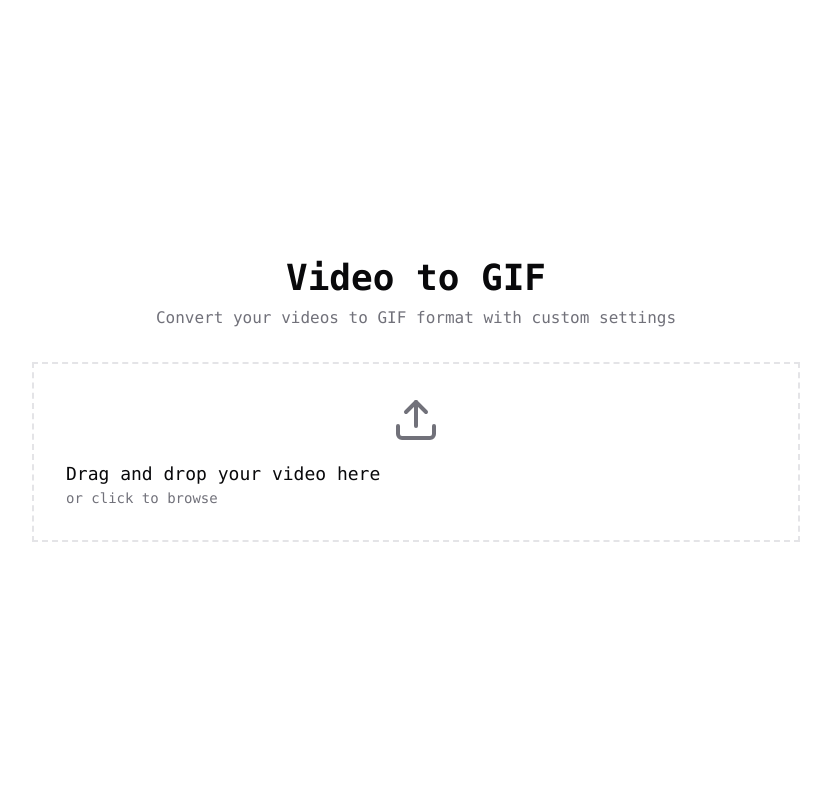
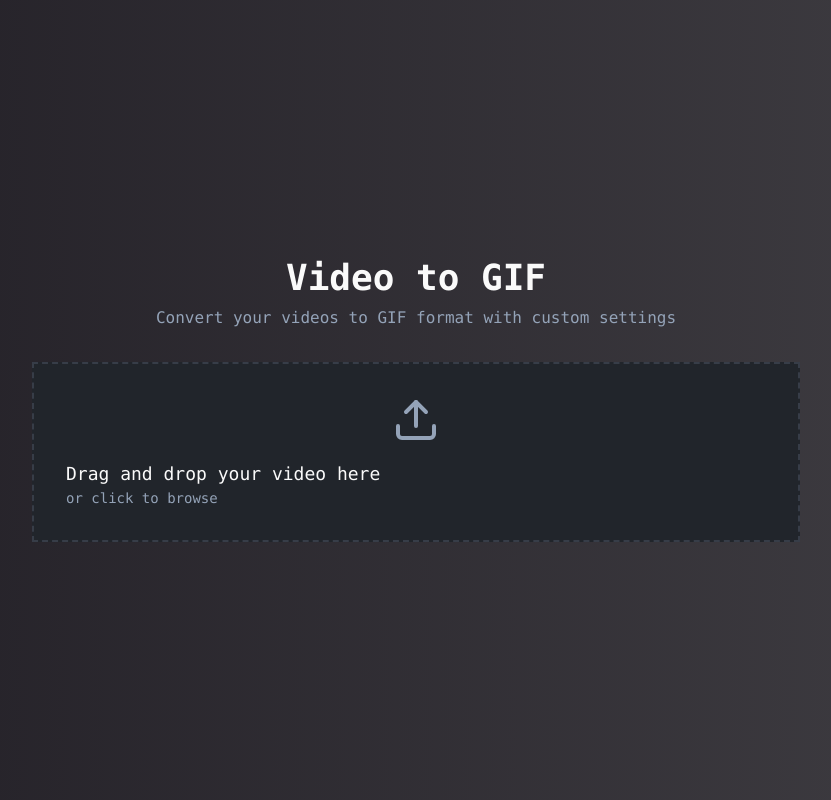
Before and after one commit to jhomra21/vid-to-gif-converter, a React (Vite) app: page / in a window 1280 px wide. Shown: the whole page, without its empty margins (224-1055 px from the left). Built offline with nearby package versions, Linux system fonts and the light colour scheme.

Commit message:
Update UI for industrial design
Modified the user interface to adopt a more industrial aesthetic by removing rounded elements and implementing gradient colors where applicable.
[skip gpt_engineer]

```diff
--- a/src/components/FileUpload.tsx
+++ b/src/components/FileUpload.tsx
@@ -38,7 +38,7 @@ const FileUpload = ({ onFileSelect }: FileUploadProps) => {
 
   return (
     <div
-      className="border-2 border-dashed border-border bg-background hover:bg-secondary/50 transition-colors cursor-pointer"
+      className="border-2 border-dashed border-border bg-card hover:bg-secondary/50 transition-colors cursor-pointer"
       onClick={() => fileInputRef.current?.click()}
       onDragOver={(e) => e.preventDefault()}
       onDrop={handleDrop}
--- a/src/components/VideoConverter.tsx
+++ b/src/components/VideoConverter.tsx
@@ -63,7 +63,7 @@ const VideoConverter = () => {
   };
 
   return (
-    <div className="min-h-screen p-6 flex flex-col items-center justify-center gap-8">
+    <div className="min-h-screen p-6 flex flex-col items-center justify-center gap-8 bg-industrial-gradient">
       <div className="w-full max-w-3xl space-y-8">
         <div className="text-center space-y-2">
           <h1 className="text-4xl font-bold">Video to GIF</h1>
@@ -82,7 +82,7 @@ const VideoConverter = () => {
             <Button
               onClick={handleConvert}
               disabled={isConverting}
-              className="w-full"
+              className="w-full bg-industrial-accent hover:bg-industrial-accent/90"
             >
               {isConverting ? (
                 <span className="flex items-center gap-2">
--- a/src/index.css
+++ b/src/index.css
@@ -4,32 +4,32 @@
 
 @layer base {
   :root {
-    --background: 0 0% 100%;
-    --foreground: 240 10% 3.9%;
+    --background: 220 13% 13%;
+    --foreground: 0 0% 98%;
 
-    --card: 0 0% 98%;
-    --card-foreground: 240 10% 3.9%;
+    --card: 220 13% 15%;
+    --card-foreground: 0 0% 98%;
 
-    --popover: 0 0% 98%;
-    --popover-foreground: 240 10% 3.9%;
+    --popover: 220 13% 15%;
+    --popover-foreground: 0 0% 98%;
 
     --primary: 252 80% 74%;
     --primary-foreground: 0 0% 100%;
 
-    --secondary: 240 4.8% 95.9%;
-    --secondary-foreground: 240 5.9% 10%;
+    --secondary: 220 13% 18%;
+    --secondary-foreground: 0 0% 98%;
 
-    --muted: 240 4.8% 95.9%;
-    --muted-foreground: 240 3.8% 46.1%;
+    --muted: 220 13% 20%;
+    --muted-foreground: 215 20.2% 65.1%;
 
-    --accent: 240 4.8% 95.9%;
-    --accent-foreground: 240 5.9% 10%;
+    --accent: 220 13% 18%;
+    --accent-foreground: 0 0% 98%;
 
     --destructive: 0 84.2% 60.2%;
     --destructive-foreground: 0 0% 98%;
 
-    --border: 240 5.9% 90%;
-    --input: 240 5.9% 90%;
+    --border: 220 13% 25%;
+    --input: 220 13% 25%;
     --ring: 252 80% 74%;
 
     --radius: 0;
@@ -44,3 +44,13 @@
     @apply bg-background text-foreground font-mono;
   }
 }
+
+@layer utilities {
+  .bg-industrial-gradient {
+    background: linear-gradient(to right, #221F26, #403E43);
+  }
+
+  .bg-industrial-accent {
+    background: linear-gradient(90deg, hsla(277, 75%, 84%, 1) 0%, hsla(297, 50%, 51%, 1) 100%);
+  }
+}
--- a/tailwind.config.ts
+++ b/tailwind.config.ts
@@ -51,22 +51,12 @@ export default {
 				card: {
 					DEFAULT: 'hsl(var(--card))',
 					foreground: 'hsl(var(--card-foreground))'
-				},
-				sidebar: {
-					DEFAULT: 'hsl(var(--sidebar-background))',
-					foreground: 'hsl(var(--sidebar-foreground))',
-					primary: 'hsl(var(--sidebar-primary))',
-					'primary-foreground': 'hsl(var(--sidebar-primary-foreground))',
-					accent: 'hsl(var(--sidebar-accent))',
-					'accent-foreground': 'hsl(var(--sidebar-accent-foreground))',
-					border: 'hsl(var(--sidebar-border))',
-					ring: 'hsl(var(--sidebar-ring))'
 				}
 			},
 			borderRadius: {
-				lg: 'var(--radius)',
-				md: 'calc(var(--radius) - 2px)',
-				sm: 'calc(var(--radius) - 4px)'
+				lg: '0',
+				md: '0',
+				sm: '0'
 			},
 			keyframes: {
 				'accordion-down': {
```
